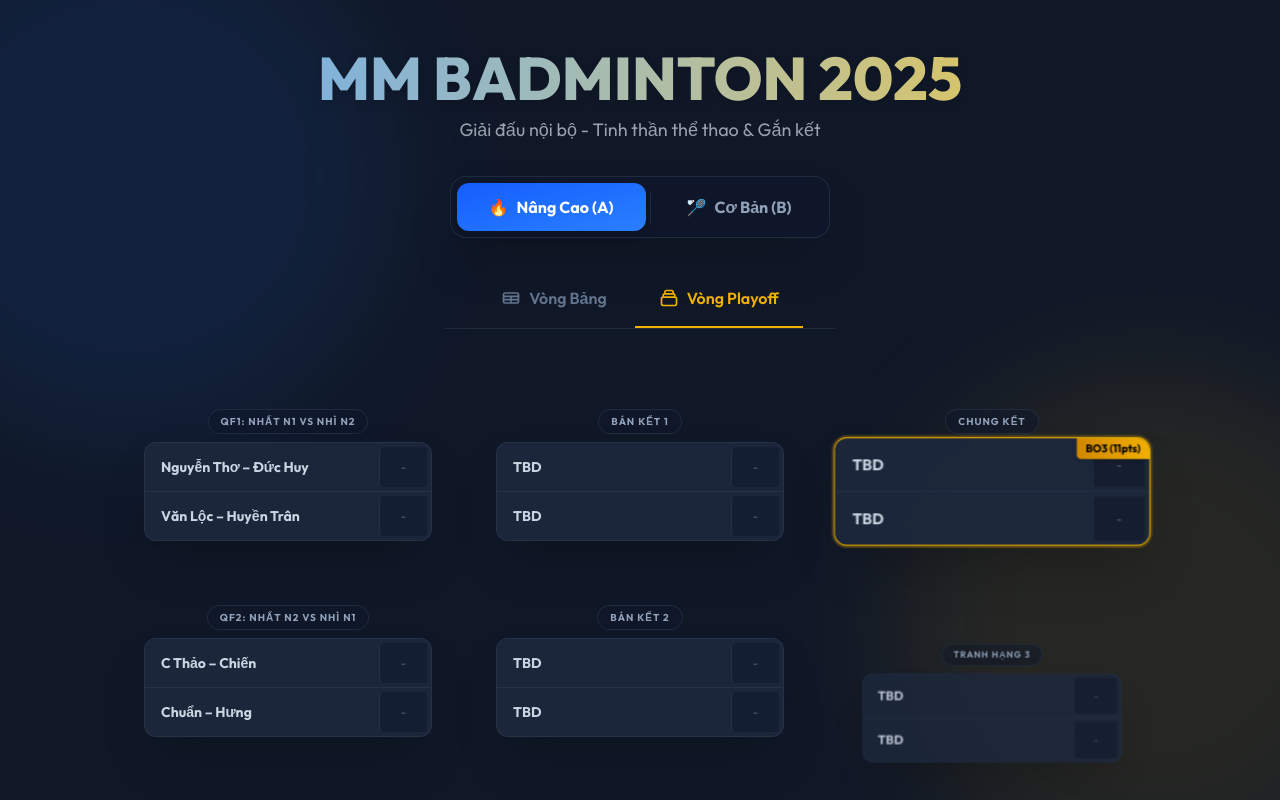
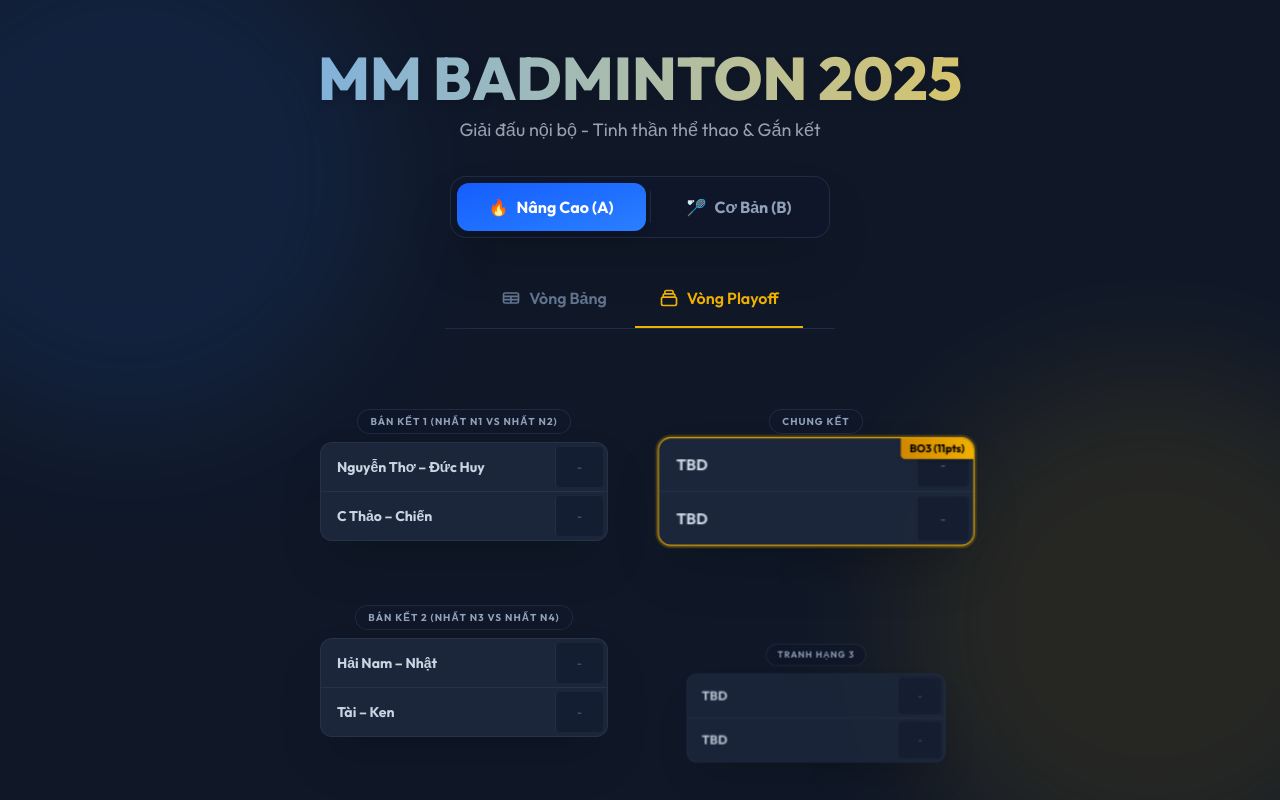
Before and after one commit to macdogiahuy/MM_badminton_tour, a React (Vite) app: page / in a window 1280 px wide. Both pictures are taken after a click on the button "Vòng Playoff". Shown: the top 800 px of the page. Built offline with nearby package versions, Linux system fonts and the light colour scheme.

Commit message:
Update logic: Only top 1 advances per group

```diff
--- a/src/components/KnockoutBracket.jsx
+++ b/src/components/KnockoutBracket.jsx
@@ -37,58 +37,16 @@ const KnockoutBracket = ({ category, groups, results, updateResults }) => {
   let bracketData = {};
 
   if (category === 'advanced') {
-    // Round 1: Quarter Finals
-    // QF1: N1_1 vs N2_2
-    // QF2: N2_1 vs N1_2
-    // QF3: N3_1 vs N4_2
-    // QF4: N4_1 vs N3_2
+    // Advanced: 4 Groups -> 4 winners.
+    // Start at Semi-Finals directly.
+    // SF1: Winner N1 (0) vs Winner N2 (1)
+    // SF2: Winner N3 (2) vs Winner N4 (3)
 
-    const qf1 = { id: 'adv_qf1', t1: qualifiers[0]?.[0], t2: qualifiers[1]?.[1], title: 'QF1: Nhất N1 vs Nhì N2' };
-    const qf2 = { id: 'adv_qf2', t1: qualifiers[1]?.[0], t2: qualifiers[0]?.[1], title: 'QF2: Nhất N2 vs Nhì N1' };
-    const qf3 = { id: 'adv_qf3', t1: qualifiers[2]?.[0], t2: qualifiers[3]?.[1], title: 'QF3: Nhất N3 vs Nhì N4' };
-    const qf4 = { id: 'adv_qf4', t1: qualifiers[3]?.[0], t2: qualifiers[2]?.[1], title: 'QF4: Nhất N4 vs Nhì N3' };
+    // Note: Qualifiers array indices: 0->N1, 1->N2, 2->N3, 3->N4.
+    // We take [0] which is the 1st place (Winner).
 
-    // Determine SF participants
-    const getWinner = (match, t1, t2) => {
-        const res = getMatchResult(match.id);
-        if (!res.complete) return null;
-        return parseInt(res.score1) > parseInt(res.score2) ? t1 : t2;
-    };
-
-    const getLoser = (match, t1, t2) => {
-        const res = getMatchResult(match.id);
-        if (!res.complete) return null;
-        return parseInt(res.score1) > parseInt(res.score2) ? t2 : t1;
-    };
-
-    const sf1_t1 = getWinner(qf1, qf1.t1, qf1.t2);
-    const sf1_t2 = getWinner(qf2, qf2.t1, qf2.t2);
-
-    const sf2_t1 = getWinner(qf3, qf3.t1, qf3.t2);
-    const sf2_t2 = getWinner(qf4, qf4.t1, qf4.t2);
-
-    const sf1 = { id: 'adv_sf1', t1: sf1_t1, t2: sf1_t2, title: 'Bán Kết 1' };
-    const sf2 = { id: 'adv_sf2', t1: sf2_t1, t2: sf2_t2, title: 'Bán Kết 2' };
-
-    // Final & 3rd Place
-    const final_t1 = getWinner(sf1, sf1.t1, sf1.t2);
-    const final_t2 = getWinner(sf2, sf2.t1, sf2.t2);
-
-    const third_t1 = getLoser(sf1, sf1.t1, sf1.t2);
-    const third_t2 = getLoser(sf2, sf2.t1, sf2.t2);
-
-    const final = { id: 'adv_final', t1: final_t1, t2: final_t2, title: 'Chung Kết' };
-    const thirdPlace = { id: 'adv_3rd', t1: third_t1, t2: third_t2, title: 'Tranh Hạng 3' };
-
-    bracketData = { rounds: [[qf1, qf2, qf3, qf4], [sf1, sf2], [final, thirdPlace]] };
-
-  } else {
-    // Basic: 2 Groups
-    // SF1: N1_1 vs N2_2
-    // SF2: N2_1 vs N1_2
-
-    const sf1 = { id: 'bas_sf1', t1: qualifiers[0]?.[0], t2: qualifiers[1]?.[1], title: 'Bán Kết 1' };
-    const sf2 = { id: 'bas_sf2', t1: qualifiers[1]?.[0], t2: qualifiers[0]?.[1], title: 'Bán Kết 2' };
+    const sf1 = { id: 'adv_sf1', t1: qualifiers[0]?.[0], t2: qualifiers[1]?.[0], title: 'Bán Kết 1 (Nhất N1 vs Nhất N2)' };
+    const sf2 = { id: 'adv_sf2', t1: qualifiers[2]?.[0], t2: qualifiers[3]?.[0], title: 'Bán Kết 2 (Nhất N3 vs Nhất N4)' };
 
     const getWinner = (match, t1, t2) => {
         const res = getMatchResult(match.id);
@@ -102,16 +60,26 @@ const KnockoutBracket = ({ category, groups, results, updateResults }) => {
         return parseInt(res.score1) > parseInt(res.score2) ? t2 : t1;
     };
 
+    // Final & 3rd Place
     const final_t1 = getWinner(sf1, sf1.t1, sf1.t2);
     const final_t2 = getWinner(sf2, sf2.t1, sf2.t2);
 
     const third_t1 = getLoser(sf1, sf1.t1, sf1.t2);
     const third_t2 = getLoser(sf2, sf2.t1, sf2.t2);
 
-    const final = { id: 'bas_final', t1: final_t1, t2: final_t2, title: 'Chung Kết' };
-    const thirdPlace = { id: 'bas_3rd', t1: third_t1, t2: third_t2, title: 'Tranh Hạng 3' };
+    const final = { id: 'adv_final', t1: final_t1, t2: final_t2, title: 'Chung Kết' };
+    const thirdPlace = { id: 'adv_3rd', t1: third_t1, t2: third_t2, title: 'Tranh Hạng 3' };
 
     bracketData = { rounds: [[sf1, sf2], [final, thirdPlace]] };
+
+  } else {
+    // Basic: 2 Groups -> 2 winners
+    // Start at Final directly.
+    // Final: Winner N1 (0) vs Winner N2 (1)
+
+    const final = { id: 'bas_final', t1: qualifiers[0]?.[0], t2: qualifiers[1]?.[0], title: 'Chung Kết (Nhất N1 vs Nhất N2)' };
+
+    bracketData = { rounds: [[final]] };
   }
 
   const champion = (() => {
--- a/src/components/StandingsTable.jsx
+++ b/src/components/StandingsTable.jsx
@@ -24,7 +24,7 @@ const StandingsTable = ({ branch, results }) => {
            </thead>
            <tbody className="divide-y divide-slate-700/50">
              {standings.map((team, idx) => {
-               const isQualifying = idx < 2; // Check rule: Top 2 advance
+               const isQualifying = idx < 1; // Check rule: Top 1 advance
                return (
                  <tr key={team.id} className={`transition-colors ${isQualifying ? 'bg-blue-500/5 hover:bg-blue-500/10' : 'hover:bg-slate-800/50'}`}>
                    <td className="py-4 px-4 pl-6">
```
